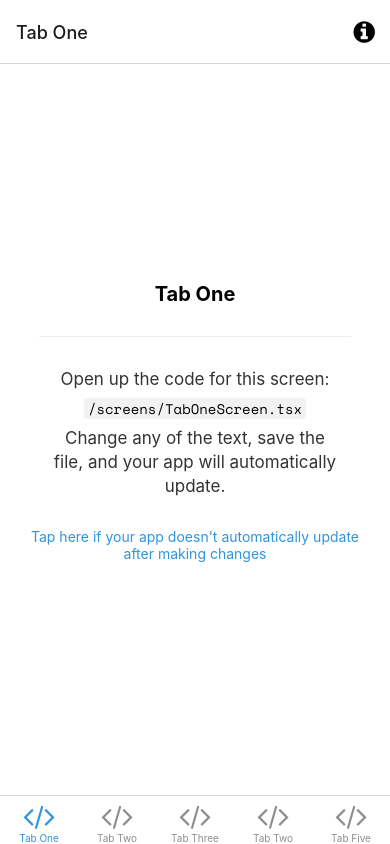
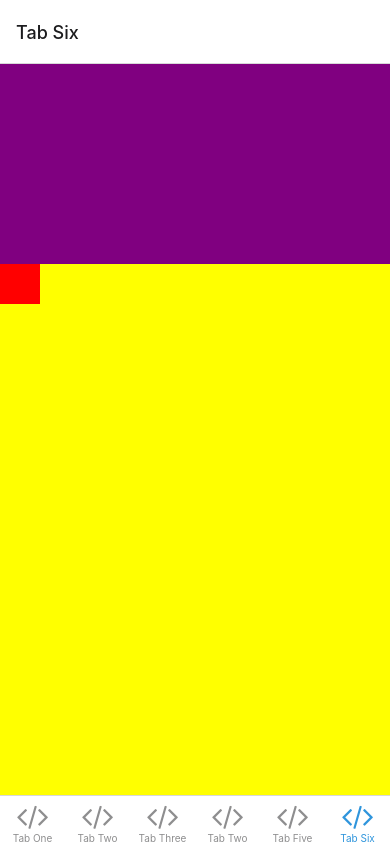
Before and after one commit to joseguambo1994/gappnadero, a React Native app: screen /TabSix in a window 390 px wide. Built offline with nearby package versions, Linux system fonts and the light colour scheme; no server answers; the database is empty; what expo-linking, expo-notifications would draw is missing.

Commit message:
Add create to Sheep Screen

```diff
--- a/app.json
+++ b/app.json
@@ -25,7 +25,8 @@
       "adaptiveIcon": {
         "foregroundImage": "./assets/images/adaptive-icon.png",
         "backgroundColor": "#ffffff"
-      }
+      },
+      "package": "com.jlguambo.gappnadero"
     },
     "web": {
       "favicon": "./assets/images/favicon.png"
--- a/components/CowComponent.tsx
+++ b/components/CowComponent.tsx
@@ -5,16 +5,16 @@ import { View, Text, StyleSheet, TouchableOpacity } from 'react-native';
  export type CowProps = {
    id: string,
    name: string,
-   number: number,
+   code: string,
    birthday: string,
-   inseminada: boolean,
-   saludable: boolean,
-   ordenada: boolean
+   heat: boolean,
+   ill: boolean,
+   pregnant: boolean
  }
 
  const CowComponent = (props: CowProps) => {
 
-  const {id, name, number, birthday, inseminada, saludable, ordenada} = props;
+  const {id, name, code, birthday, heat, ill, pregnant} = props;
   const navigation = useNavigation();
 
   const handleNavigation = () => {
@@ -30,12 +30,12 @@ import { View, Text, StyleSheet, TouchableOpacity } from 'react-native';
       onPress={()=>handleNavigation()}
     >
       <Text style={styles.nameText}>{name}</Text>
-      <Text style={styles.numberText}>{number}</Text>
+      <Text style={styles.numberText}>{code}</Text>
       <Text style={styles.dateText}>{birthday}</Text>
       <View style={styles.buttonsContainer}>
-      {saludable ? <Ionicons name="md-heart" size={24} color="red" /> : null}
-      {inseminada ?   <Ionicons name="md-medkit" size={24} color="green" />: null}
-      {ordenada ?   <Ionicons name="ios-bug" size={24} color="purple" />: null}
+      {ill ? <Ionicons name="md-heart" size={24} color="red" /> : null}
+      {heat ?   <Ionicons name="md-medkit" size={24} color="green" />: null}
+      {pregnant ?   <Ionicons name="ios-bug" size={24} color="purple" />: null}
     </View>
     </TouchableOpacity>);
  }
--- a/navigation/LinkingConfiguration.ts
+++ b/navigation/LinkingConfiguration.ts
@@ -40,6 +40,11 @@ const linking: LinkingOptions<RootStackParamList> = {
               TabFiveScreen: 'five',
             },
           },
+          TabSix: {
+            screens: {
+              TabSixScreen: 'six',
+            },
+          },
         },
       },
       Modal: 'modal',
--- a/navigation/index.tsx
+++ b/navigation/index.tsx
@@ -17,6 +17,7 @@ import NotFoundScreen from '../screens/NotFoundScreen';
 import TabFiveScreen from '../screens/TabFiveScreen';
 import TabFourScreen from '../screens/TabFourScreen';
 import TabOneScreen from '../screens/TabOneScreen';
+import TabSixScreen from '../screens/TabSixScreen';
 import TabThreeScreen from '../screens/TabThreeScreen';
 import TabTwoScreen from '../screens/TabTwoScreen';
 import { RootStackParamList, RootTabParamList, RootTabScreenProps } from '../types';
@@ -61,7 +62,7 @@ function BottomTabNavigator() {
 
   return (
     <BottomTab.Navigator
-      initialRouteName="TabOne"
+      initialRouteName="TabFour"
       screenOptions={{
         tabBarActiveTintColor: Colors[colorScheme].tint,
       }}>
@@ -119,6 +120,14 @@ function BottomTabNavigator() {
           tabBarIcon: ({ color }) => <TabBarIcon name="code" color={color} />,
         }}
       />
+       <BottomTab.Screen
+        name="TabSix"
+        component={TabSixScreen}
+        options={{
+          title: 'Tab Six',
+          tabBarIcon: ({ color }) => <TabBarIcon name="code" color={color} />,
+        }}
+      />
     </BottomTab.Navigator>
   );
 }
--- a/package.json
+++ b/package.json
@@ -28,6 +28,7 @@
     "expo-status-bar": "~1.2.0",
     "expo-web-browser": "~10.1.0",
     "firebase": "^9.6.2",
+    "formik": "^2.2.9",
     "lodash": "^4.17.21",
     "react": "17.0.1",
     "react-dom": "17.0.1",
--- a/screens/TabFourScreen.tsx
+++ b/screens/TabFourScreen.tsx
@@ -1,4 +1,4 @@
-import { ScrollView, StyleSheet } from 'react-native';
+import { ScrollView, StyleSheet, Text, TouchableOpacity } from 'react-native';
 import SheepComponent, { SheepProps } from '../components/SheepComponent';
 import { collection, getDocs } from "firebase/firestore";
 import db from '../firebase';
@@ -52,6 +52,9 @@ export default function TabFourScreen({ navigation }: RootTabScreenProps<'TabTwo
 
   return (
     <ScrollView style={styles.container}>
+      <TouchableOpacity style={styles.addButton}>
+        <Text style={styles.addText}>+</Text>
+      </TouchableOpacity>
       {
         arrayOfSheeps.map((item)=>(<SheepComponent
           id={item.id}
@@ -73,4 +76,17 @@ const styles = StyleSheet.create({
     flex: 1,
     padding:5,
   },
+  addButton: {
+    height: 60,
+    width: 60,
+    borderRadius: 30,
+    backgroundColor:'purple',
+    justifyContent:'center',
+    alignItems:'center',
+    alignSelf:'flex-end',
+  },
+  addText: {
+    color: 'white',
+    fontSize: 30,
+  }
 });
--- /dev/null
+++ b/screens/TabSixScreen.tsx
@@ -0,0 +1,51 @@
+import { View, StyleSheet, TextInput, TouchableOpacity } from "react-native";
+import { RootTabScreenProps } from "../types";
+import _ from "lodash";
+import { useState } from "react";
+import { collection, addDoc, Timestamp } from "firebase/firestore";
+import db from '../firebase';
+
+export default function TabSixScreen({ navigation }: RootTabScreenProps<'TabSix'>) {
+
+const [name, setName] = useState('');
+const [code, setCode] = useState('');
+
+async function handleSubmit(){
+  console.log("Submited value", name + ' : '  + code);
+
+  await addDoc(collection(db, "cows"), {
+    name: name,
+    code: code,
+    heat: true,
+    ill: true,
+    pregnant: true,
+    birthdayDate: Timestamp.now(),
+    arrivalDate: Timestamp.now(),
+  });
+}
+
+  return (
+  <View style={styles.container}>
+    <TextInput style={styles.input} value={name} onChangeText={e=>setName(e)} />
+    <TextInput style={styles.input} value={code} onChangeText={e=>setCode(e)} />
+    <TouchableOpacity style={styles.button} onPress={handleSubmit} />
+  </View>
+  );
+};
+
+const styles = StyleSheet.create({
+  container: {
+    flex: 1,
+    backgroundColor: "yellow",
+  },
+  input: {
+    height: 100,
+    width: "100%",
+    backgroundColor: "purple",
+  },
+  button: {
+    height: 40,
+    width: 40,
+    backgroundColor: "red",
+  },
+});
--- a/screens/TabTwoScreen.tsx
+++ b/screens/TabTwoScreen.tsx
@@ -7,17 +7,17 @@ import { RootTabScreenProps } from '../types';
 
 // const arrayOfCows: CowProps[] = [{
 //   name: 'Vaca1',
-//   number: 1,
+//   code: 1,
 //   birthday: '01/12/2020',
 // },
 // {
 //   name: 'Vaca2',
-//   number: 2,
+//   code: 2,
 //   birthday: '01/12/2019'
 // },
 // {
 //   name: 'Vaca3',
-//   number: 33,
+//   code: 33,
 //   birthday: '03/10/2019'
 // },
 // ]
@@ -25,11 +25,11 @@ import { RootTabScreenProps } from '../types';
 interface ICow {
   id: string,
   name: string,
-  number: number,
+  code: string,
   birthday: string,
-  inseminada: boolean,
-  saludable: boolean,
-  ordenada: boolean,
+  heat: boolean,
+  ill: boolean,
+  pregnant: boolean,
 }
 
 const emptyArray: CowProps[] = [];
@@ -47,11 +47,11 @@ export default function TabTwoScreen({ navigation }: RootTabScreenProps<'TabTwo'
       tempItem= {
         id: doc.id,
         name: doc.get("name"),
-        number: Number(doc.get("number")),
-        birthday: doc.get("birthday").toDate().toDateString(),
-        inseminada: doc.get("inseminada"),
-        saludable: doc.get("saludable"),
-        ordenada: doc.get("ordenada"),
+        code: doc.get("code"),
+        birthday: doc.get("birthdayDate").toDate().toString(),
+        heat: doc.get("heat"),
+        ill: doc.get("ill"),
+        pregnant: doc.get("pregnant"),
       }
       tempArray.push(tempItem);
     });
@@ -72,11 +72,11 @@ export default function TabTwoScreen({ navigation }: RootTabScreenProps<'TabTwo'
         arrayOfCows.map((item)=>(<CowComponent
           id={item.id}
           name={item.name}
-          number={item.number}
+          code={item.code}
           birthday={item.birthday}
-          inseminada={item.inseminada}
-          saludable={item.saludable}
-          ordenada={item.ordenada}
+          heat={item.heat}
+          ill={item.ill}
+          pregnant={item.pregnant}
         ></CowComponent>))
       }
     </ScrollView>
--- a/types.tsx
+++ b/types.tsx
@@ -30,6 +30,7 @@ export type RootTabParamList = {
   TabThree: undefined;
   TabFour: undefined;
   TabFive: { animalId: string } | undefined;
+  TabSix: undefined;
 };
 
 export type RootTabScreenProps<Screen extends keyof RootTabParamList> = CompositeScreenProps<
```
Also changed, not shown: 1 other file (tests, documents, lock files or other folders).
